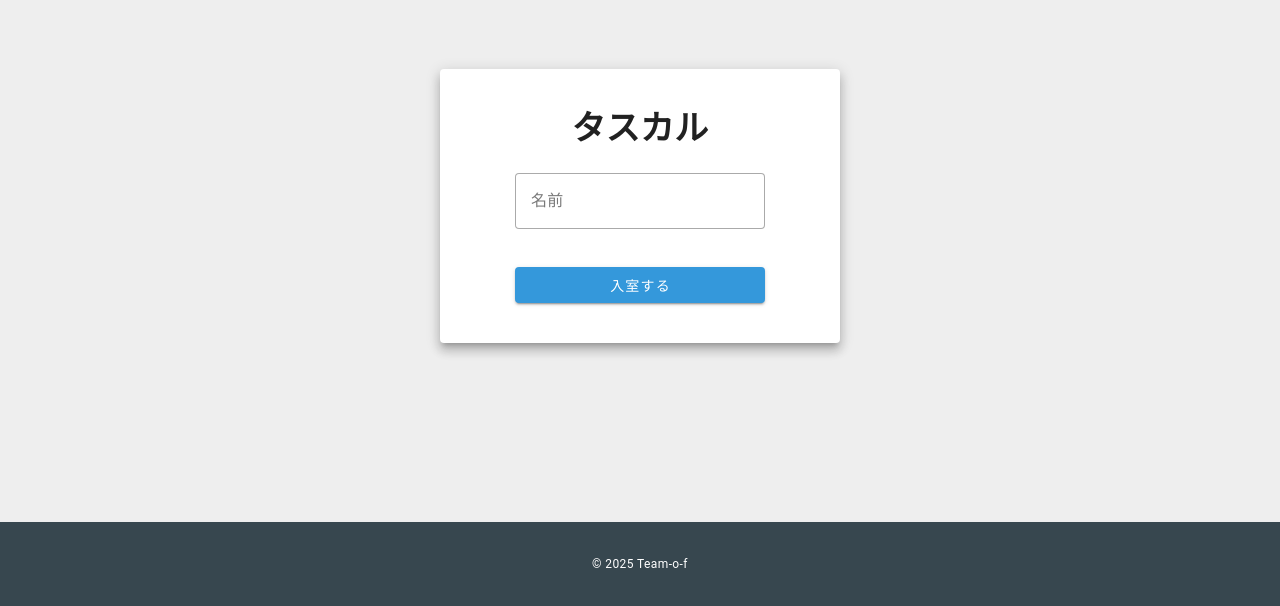
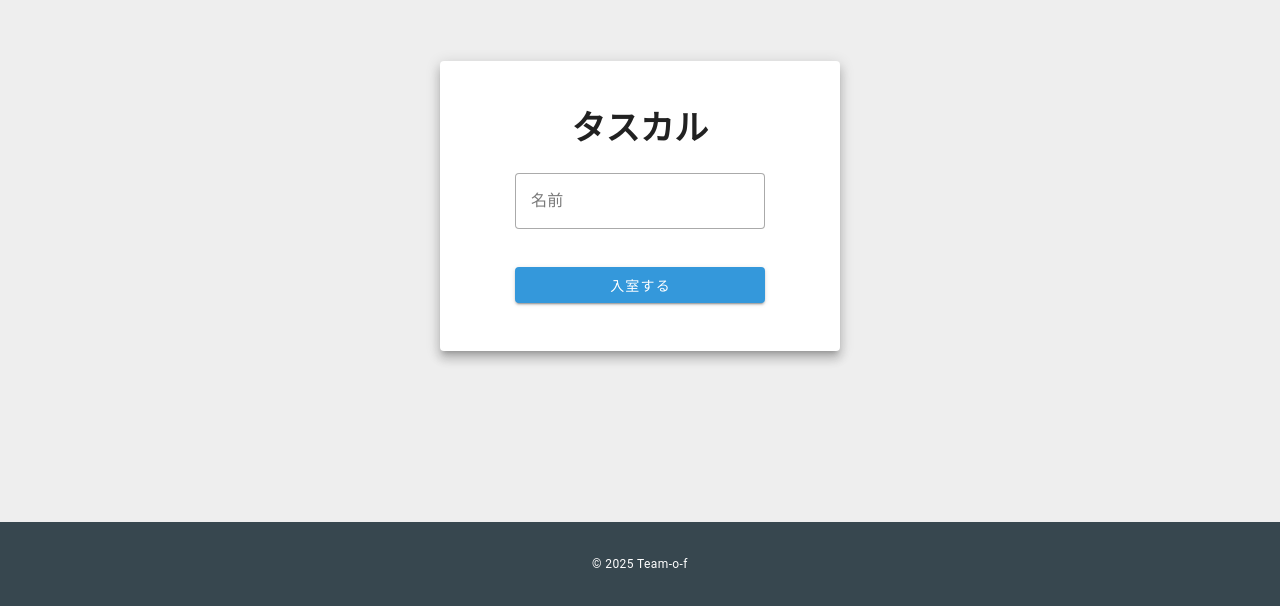
Before and after one commit to rkclhack/hackathon-o-F, a Vue app in the folder chatapp/: page / in a window 1280 px wide. Shown: the part 194-800 px from the top of the page. Built offline with nearby package versions, Linux system fonts and the light colour scheme; no server answers.

Commit message:
高さの調整

```diff
--- a/chatapp/src/components/Login.vue
+++ b/chatapp/src/components/Login.vue
@@ -39,7 +39,7 @@ const onEnter = () => {
 <template>
   <div class="d-flex flex-column justify-center align-center h-screen bg-grey-lighten-3">
     <v-card
-      class="pa-10 d-flex flex-column align-center"
+      class="pa-12 d-flex flex-column align-center"
       width="400"
       elevation="8"
     >
```
